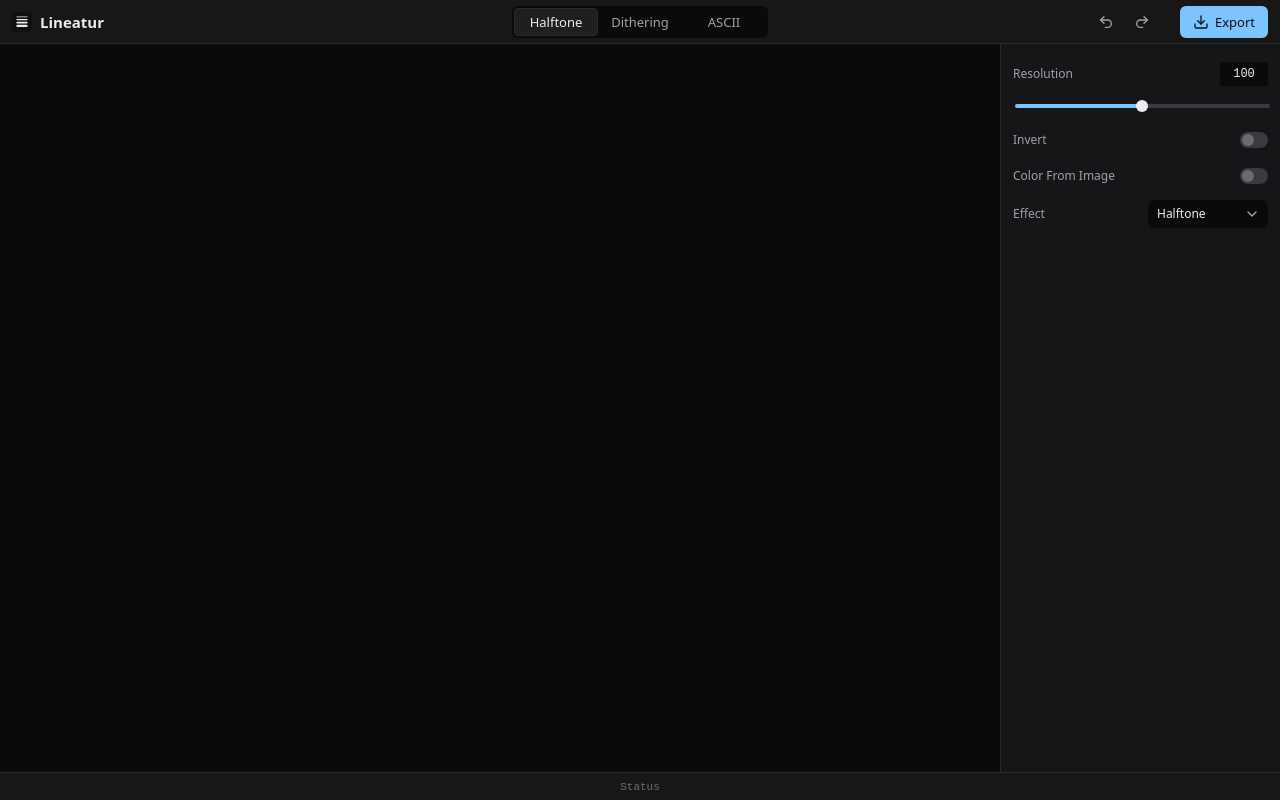
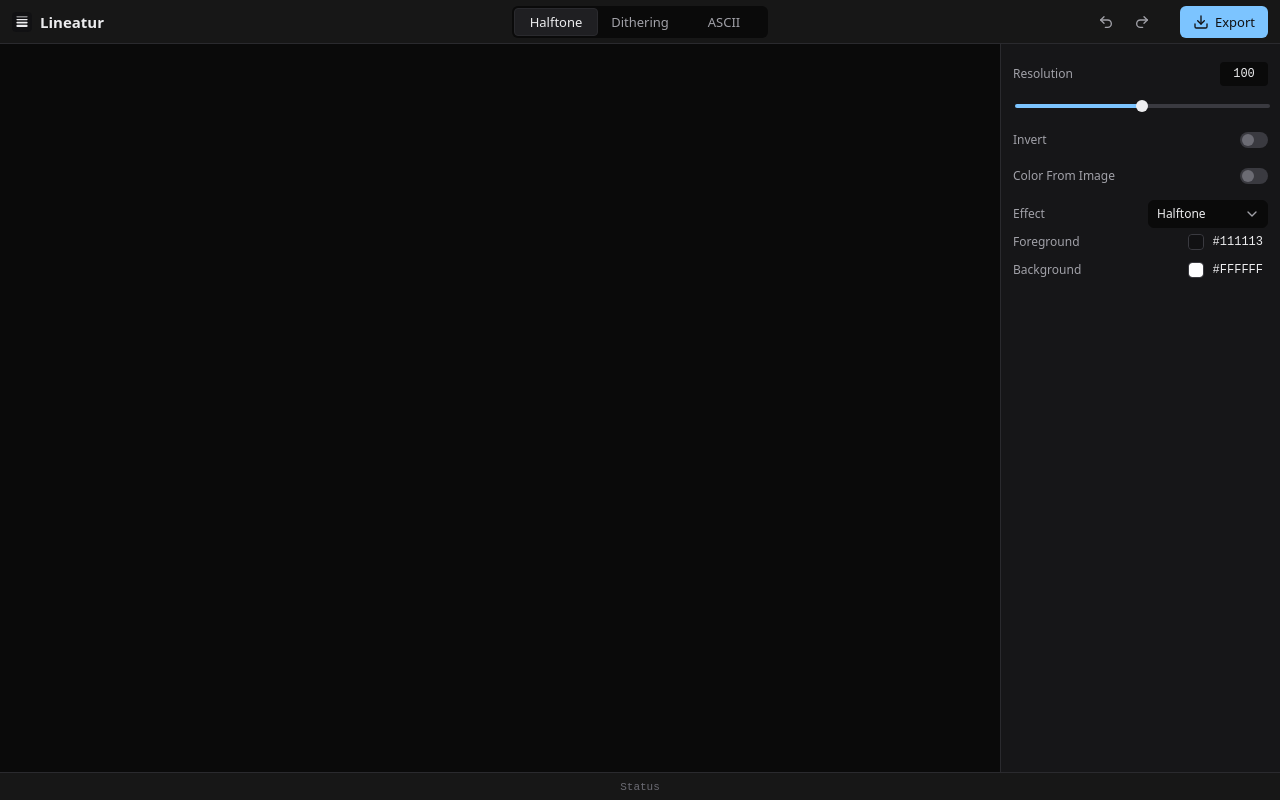
Before and after one commit to w3br/Lineatur, a React (Vite) app: page / in a window 1280 px wide. Built offline with nearby package versions, Linux system fonts and the light colour scheme.

Commit message:
feat: add ColorRow component for color selection in App

```diff
--- a/src/App.tsx
+++ b/src/App.tsx
@@ -9,6 +9,7 @@ import {useState} from "react";
 import styles from "./App.module.css";
 import {SwitchRow} from "./components/ui/SwitchRow.tsx";
 import {SelectRow} from "./components/ui/SelectRow.tsx";
+import {ColorRow} from "./components/ui/ColorRow.tsx";
 
 type Effect = "halftone" | "dithering" | "ascii"
 
@@ -21,6 +22,8 @@ function App() {
     const [resolution, setResolution] = useState(100)
     const [invert, setInvert] = useState(false)
     const [color, setColor] = useState(false)
+    const [foreground, setForeground] = useState("#111113")
+    const [background, setBackground] = useState("#ffffff")
 
 
     return (
@@ -49,8 +52,8 @@ function App() {
                     end={
                         <>
                             <div className={styles.history}>
-                                <IconButton icon={<Undo2 size={16}/>} label="Undo" />
-                                <IconButton icon={<Redo2 size={16}/>} label="Redo" />
+                                <IconButton icon={<Undo2 size={16}/>} label="Undo"/>
+                                <IconButton icon={<Redo2 size={16}/>} label="Redo"/>
                             </div>
                             <Button variant="primary" icon={<Download size={16}/>}>Export</Button>
                         </>
@@ -90,6 +93,16 @@ function App() {
                         value={effect}
                         onChange={setEffect}
                     />
+                    <ColorRow
+                        label="Foreground "
+                        value={foreground}
+                        onChange={setForeground}
+                    />
+                    <ColorRow
+                        label="Background "
+                        value={background}
+                        onChange={setBackground}
+                    />
                 </>
             }
 
--- /dev/null
+++ b/src/components/ui/ColorRow.module.css
@@ -0,0 +1,72 @@
+.root {
+    display: flex;
+    justify-content: space-between;
+    align-items: center;
+    height: var(--size-control-sm);
+}
+
+.label {
+    font-size: var(--text-sm-size);
+    line-height: var(--text-sm-line);
+    color: var(--text-secondary);
+}
+
+.field {
+    display: flex;
+    align-items: center;
+    gap: var(--space-4);
+}
+
+.swatch {
+    appearance: none;
+    width: var(--size-icon);
+    height: var(--size-icon);
+    padding: 0;
+    /* Keeps dark colors like #111113 visible on the dark panel */
+    border: 1px solid var(--border-strong);
+    border-radius: var(--radius-sm);
+    background: transparent;
+    cursor: pointer;
+    transition: border-color var(--duration-fast) var(--ease-out);
+}
+
+.swatch:hover {
+    border-color: var(--text-tertiary);
+}
+
+/* Chrome / Safari: wrapper around the color area adds inner padding */
+.swatch::-webkit-color-swatch-wrapper {
+    padding: 0;
+}
+
+/* Inner radius = outer radius minus the 1px border, so the corners don't leave gaps */
+.swatch::-webkit-color-swatch {
+    border: none;
+    border-radius: calc(var(--radius-sm) - 1px);
+}
+
+.swatch::-moz-color-swatch {
+    border: none;
+    border-radius: calc(var(--radius-sm) - 1px);
+}
+
+.hex {
+    /* In a monospace font 1ch is exactly one character, so 7ch fits "#RRGGBB" */
+    width: calc(7ch + 2 * var(--space-4) + 2px);
+    height: var(--space-24);
+    padding-inline: var(--space-4);
+    font-family: var(--font-mono);
+    font-size: var(--text-sm-size);
+    line-height: var(--text-sm-line);
+    color: var(--text-primary);
+    background: transparent;
+    /* Transparent border keeps the size stable when the hover border appears */
+    border: 1px solid transparent;
+    border-radius: var(--radius-sm);
+    transition: border-color var(--duration-fast) var(--ease-out);
+}
+
+/* Hint that the value is editable */
+.hex:hover {
+    border-color: var(--border-strong);
+}
--- /dev/null
+++ b/src/components/ui/ColorRow.tsx
@@ -0,0 +1,56 @@
+import styles from "./ColorRow.module.css";
+import {type KeyboardEvent, useId, useState} from "react";
+import {normalizeHex} from "../../lib/color.ts";
+
+type ColorRowProps = {
+    label: string;
+    value: string;
+    onChange: (color: string) => void;
+};
+
+export function ColorRow({label, value, onChange}: ColorRowProps) {
+    const id = useId();
+
+    // What the user is typing into the hex field. null = not editing, show `value`.
+    const [draft, setDraft] = useState<string | null>(null);
+
+    function commitDraft() {
+        if (draft === null) return;
+
+        const hex = normalizeHex(draft);
+        // Invalid input simply falls back to the current value
+        if (hex !== null) onChange(hex);
+        setDraft(null);
+    }
+
+    function handleHexKeyDown(event: KeyboardEvent<HTMLInputElement>) {
+        if (event.key === "Enter") commitDraft();
+        if (event.key === "Escape") setDraft(null);
+    }
+
+    return (
+        <div className={styles.root}>
+            <label htmlFor={id} className={styles.label}>{label}</label>
+            <div className={styles.field}>
+                <input
+                    id={id}
+                    type="color"
+                    className={styles.swatch}
+                    value={value}
+                    onChange={(e) => onChange(e.target.value)}
+                />
+                <input
+                    type="text"
+                    className={styles.hex}
+                    aria-label={`${label} hex value`}
+                    spellCheck={false}
+                    maxLength={7}
+                    value={draft ?? value.toUpperCase()}
+                    onChange={(e) => setDraft(e.target.value)}
+                    onBlur={commitDraft}
+                    onKeyDown={handleHexKeyDown}
+                />
+            </div>
+        </div>
+    );
+}
--- /dev/null
+++ b/src/lib/color.ts
@@ -0,0 +1,17 @@
+/**
+ * Turns user input into the `#rrggbb` format that <input type="color"> expects.
+ * Accepts "#FF8800", "ff8800", "#f80" and "f80" (case-insensitive).
+ * Returns null for anything else, so the caller can fall back to the old value.
+ */
+export function normalizeHex(input: string): string | null {
+    const hex = input.trim().replace(/^#/, "").toLowerCase();
+
+    if (/^[0-9a-f]{6}$/.test(hex)) return `#${hex}`;
+
+    // Shorthand: "f80" → "ff8800"
+    if (/^[0-9a-f]{3}$/.test(hex)) {
+        return `#${[...hex].map((char) => char + char).join("")}`;
+    }
+
+    return null;
+}
```
Also changed, not shown: 2 other files (tests, documents, lock files or other folders). Lines whose indentation alone changed are shown as unchanged.
